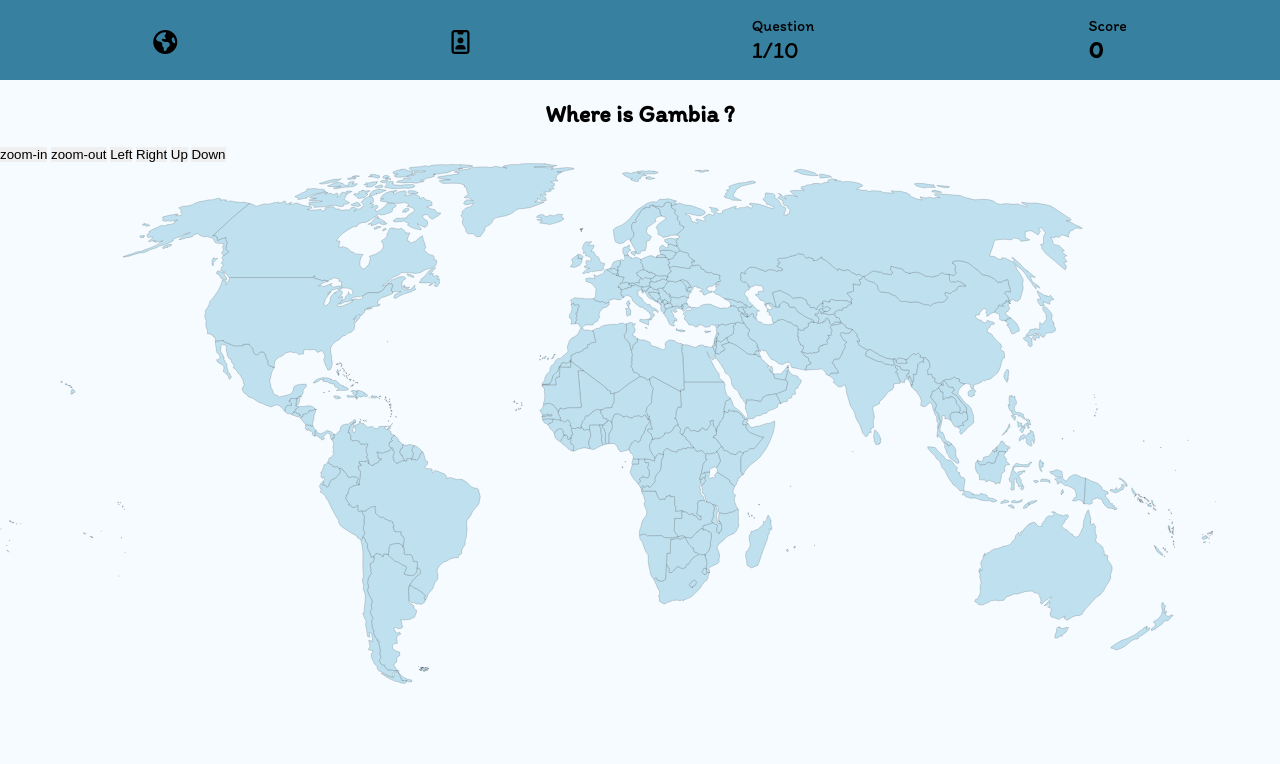
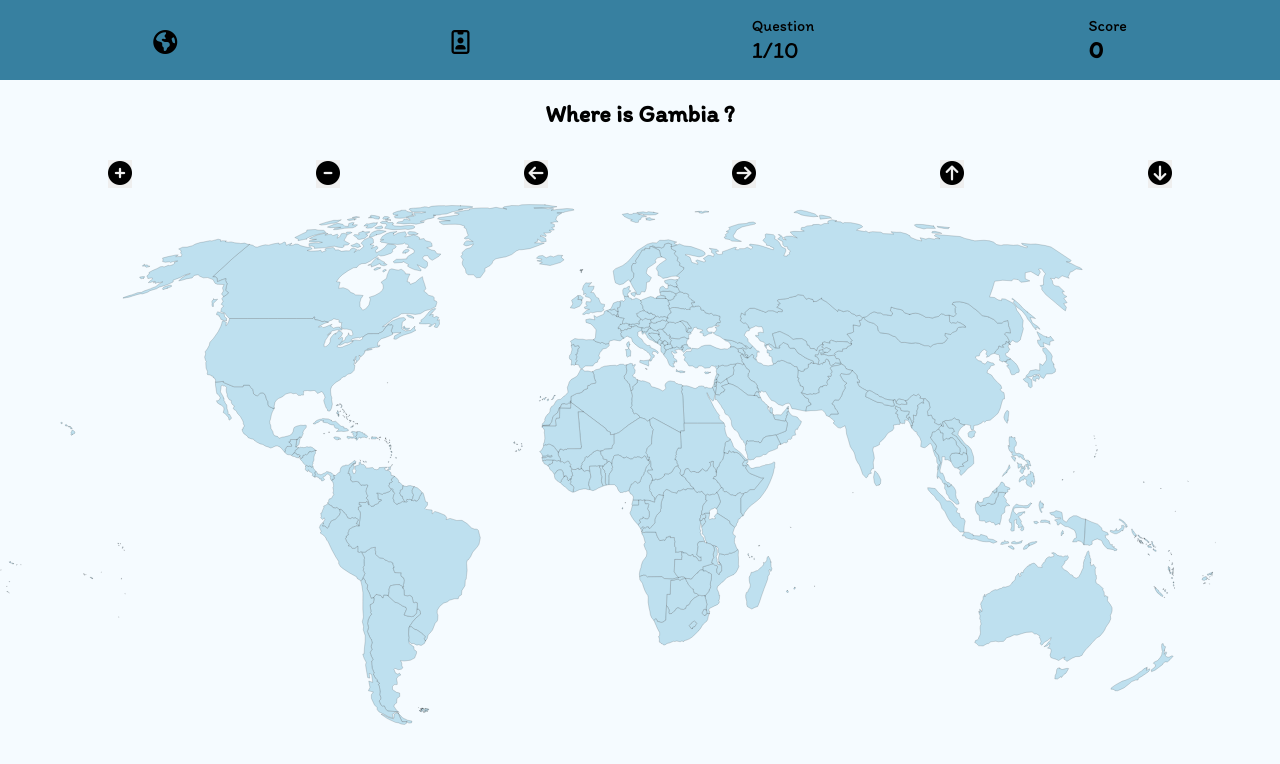
Before and after one commit to ornao/pp2main, a plain HTML site: page game.html in a window 1280 px wide. Drawn offline with Linux system fonts and the light colour scheme.

Commit message:
add icons and styling to map control buttons

```diff
--- a/assets/css/style.css
+++ b/assets/css/style.css
@@ -85,6 +85,16 @@ body {
 
 /* map */
 
+#mapcontrols {
+    display: flex;
+    justify-content: space-around;
+    padding: 1rem;
+}
+
+#mapcontrols button {
+    font-size: 1.5rem;
+}
+
 svg path {
     fill: #BEE0EF;
     stroke: black;
--- a/assets/js/game.js
+++ b/assets/js/game.js
@@ -221,7 +221,7 @@ function selectCountry(event) {
 
 
 // code taken from one step code which allowed for smooth zooming and panning of svg
-
+//
 const svg = document.getElementById("svg");
 const zoom = (direction) => {
   const { scale, x, y } = getTransformParameters(svg);
--- a/game.html
+++ b/game.html
@@ -49,12 +49,14 @@
   <section>
     <!-- where countries from json files are loaded to -->
     <h2 id="question"> Where is <span id="country"></span> ?</h2>
-    <button id="zoom-in-button">zoom-in</button>
-    <button id="zoom-out-button">zoom-out</button>
-    <button id="left-button">Left</button>
-    <button id="right-button">Right</button>
-    <button id="up-button">Up</button>
-    <button id="down-button">Down</button>
+    <div id="mapcontrols">
+      <button id="zoom-in-button"><i class="fa-solid fa-circle-plus"></i></button>
+      <button id="zoom-out-button"><i class="fa-solid fa-circle-minus"></i></button>
+      <button id="left-button"><i class="fa-solid fa-circle-arrow-left"></i></button>
+      <button id="right-button"><i class="fa-solid fa-circle-arrow-right"></i></button>
+      <button id="up-button"><i class="fa-solid fa-circle-arrow-up"></i></button>
+      <button id="down-button"><i class="fa-solid fa-circle-arrow-down"></i></button>
+    </div>
     <!-- svg map  -->
     <div id="mapdiv">
       <?xml version="1.0"?>
```
